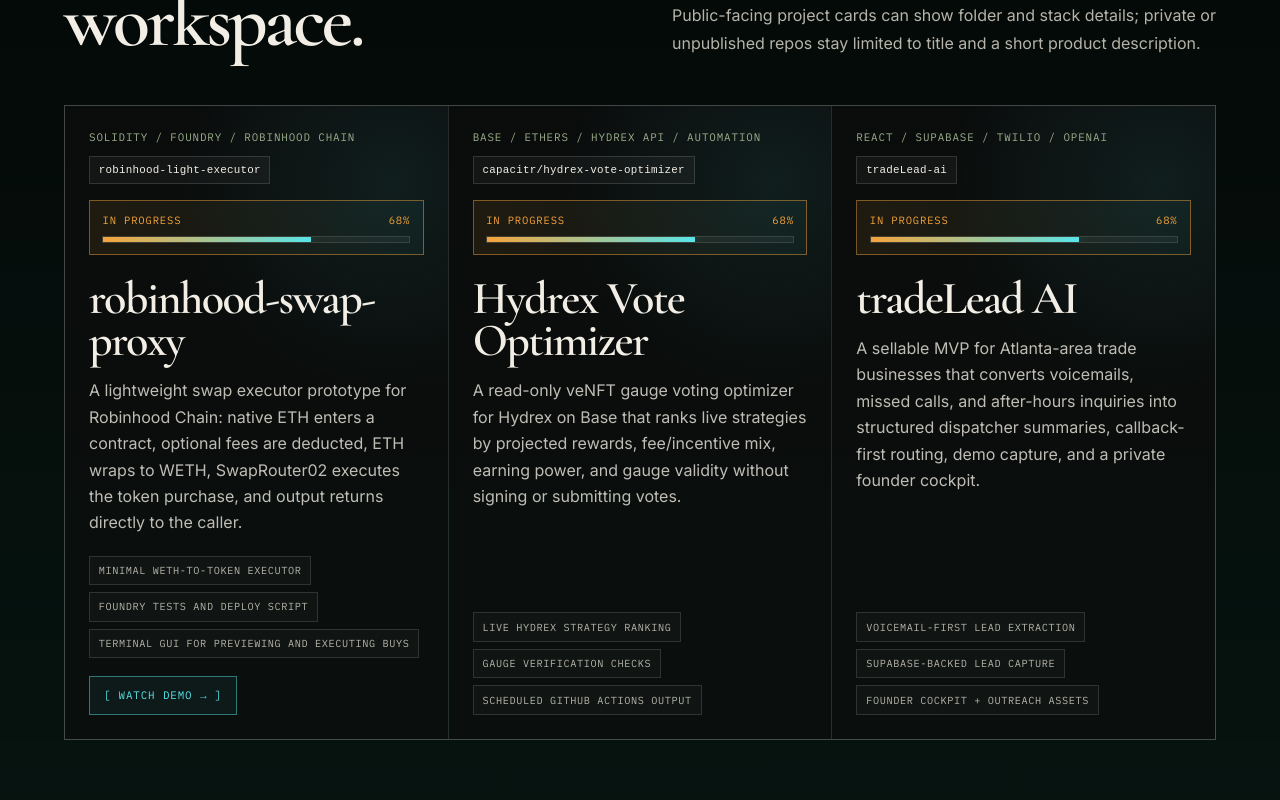
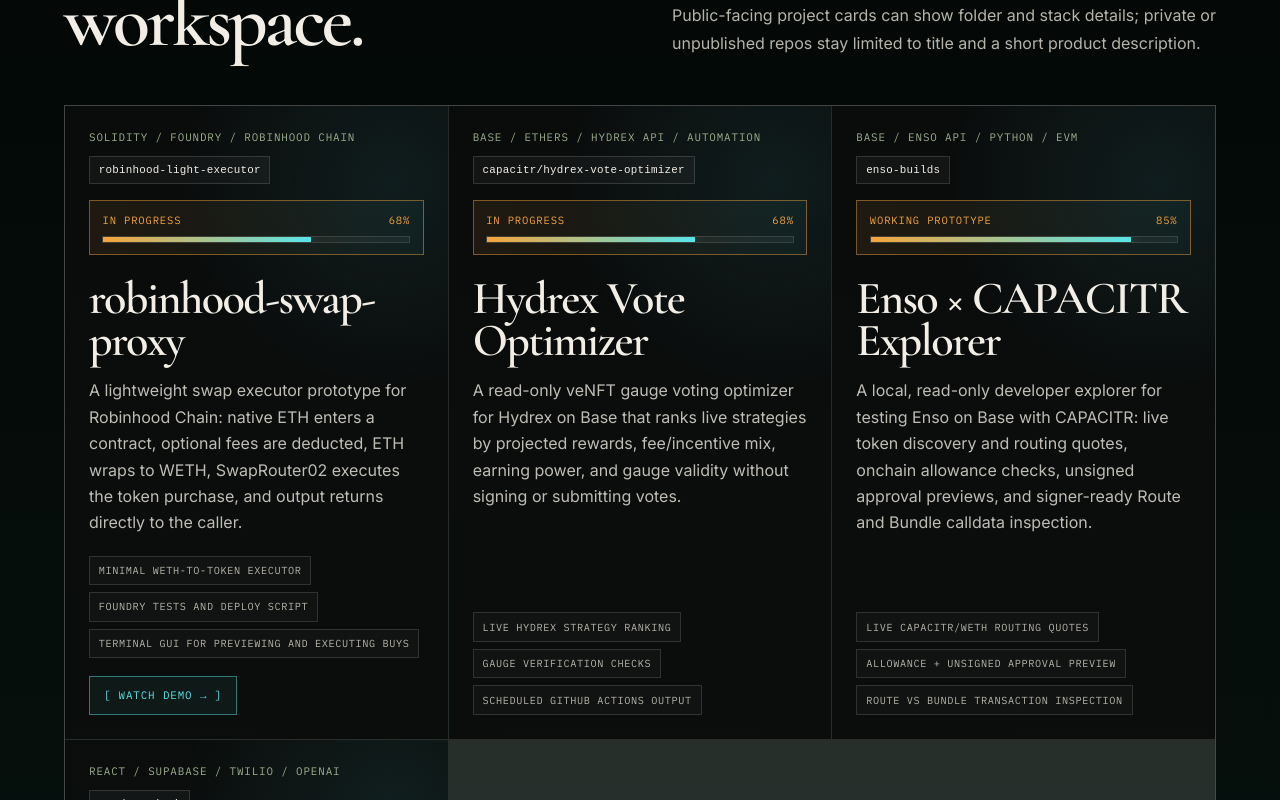
Before and after one commit to Syrexle/tariq-website, a React (Vite) app: page / in a window 1280 px wide. Shown: the part 3200-4000 px from the top of the page. Built offline with nearby package versions, Linux system fonts and the light colour scheme.

Commit message:
Add Enso CAPACITR explorer project tile

```diff
--- a/src/main.tsx
+++ b/src/main.tsx
@@ -239,6 +239,15 @@
     progress: 68,
     description: 'A read-only veNFT gauge voting optimizer for Hydrex on Base that ranks live strategies by projected rewards, fee/incentive mix, earning power, and gauge validity without signing or submitting votes.',
     highlights: ['Live Hydrex strategy ranking', 'Gauge verification checks', 'Scheduled GitHub Actions output'],
+  },
+  {
+    title: 'Enso × CAPACITR Explorer',
+    folder: 'enso-builds',
+    type: 'Base / Enso API / Python / EVM',
+    status: 'Working prototype',
+    progress: 85,
+    description: 'A local, read-only developer explorer for testing Enso on Base with CAPACITR: live token discovery and routing quotes, onchain allowance checks, unsigned approval previews, and signer-ready Route and Bundle calldata inspection.',
+    highlights: ['Live CAPACITR/WETH routing quotes', 'Allowance + unsigned approval preview', 'Route vs Bundle transaction inspection'],
   },
   {
     title: 'tradeLead AI',
```
